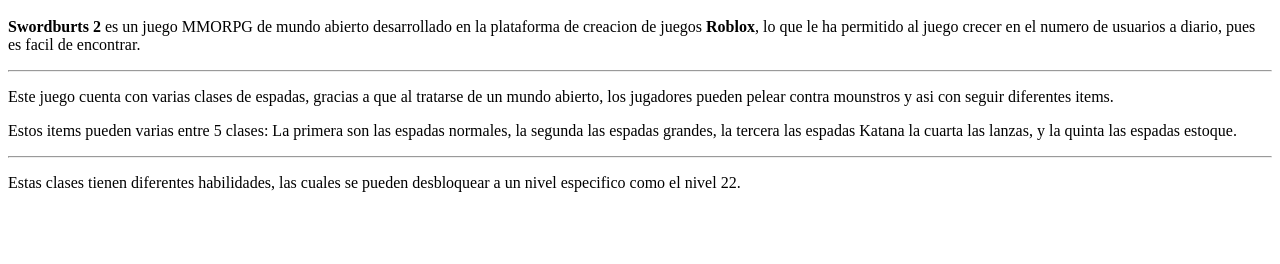
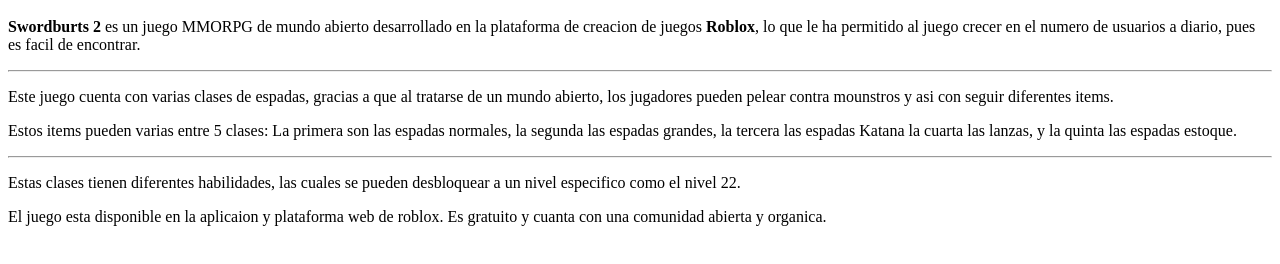
Before and after one commit to Srinsoo/Proyecto-1.io, a plain HTML site: page index.html in a window 1280 px wide. Shown: the part 48-312 px from the top of the page. Drawn offline with Linux system fonts and the light colour scheme.

Commit message:
Ultima informacion adicionada

```diff
--- a/index.html
+++ b/index.html
@@ -26,5 +26,8 @@
             Estas clases tienen diferentes habilidades, las cuales se pueden desbloquear
             a un nivel especifico como el nivel 22.
         </p>
+        <p>
+            El juego esta disponible en la aplicaion y plataforma web de roblox. Es gratuito y cuanta con una
+            comunidad abierta y organica.
     </body>
 </html>
```
